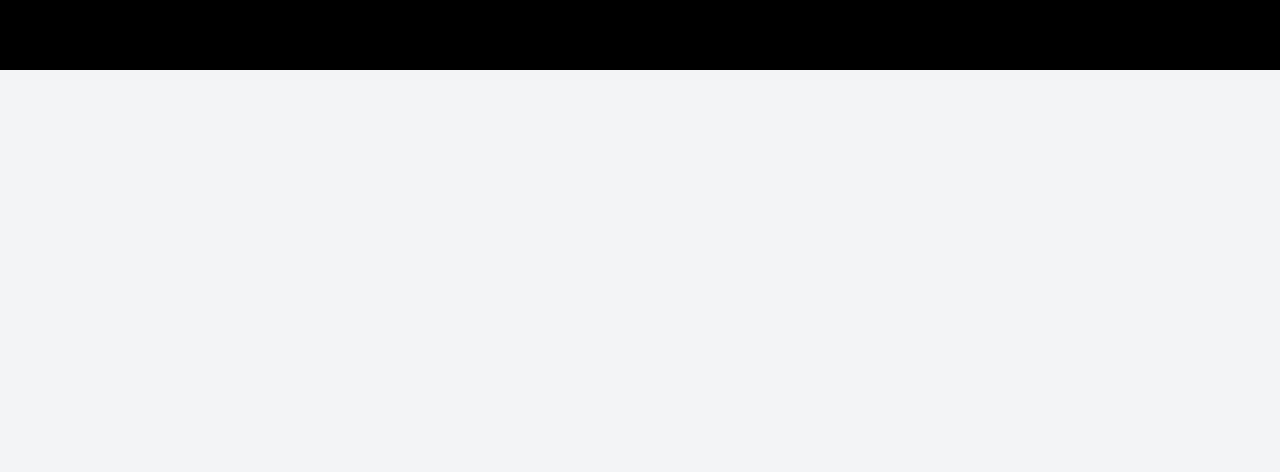
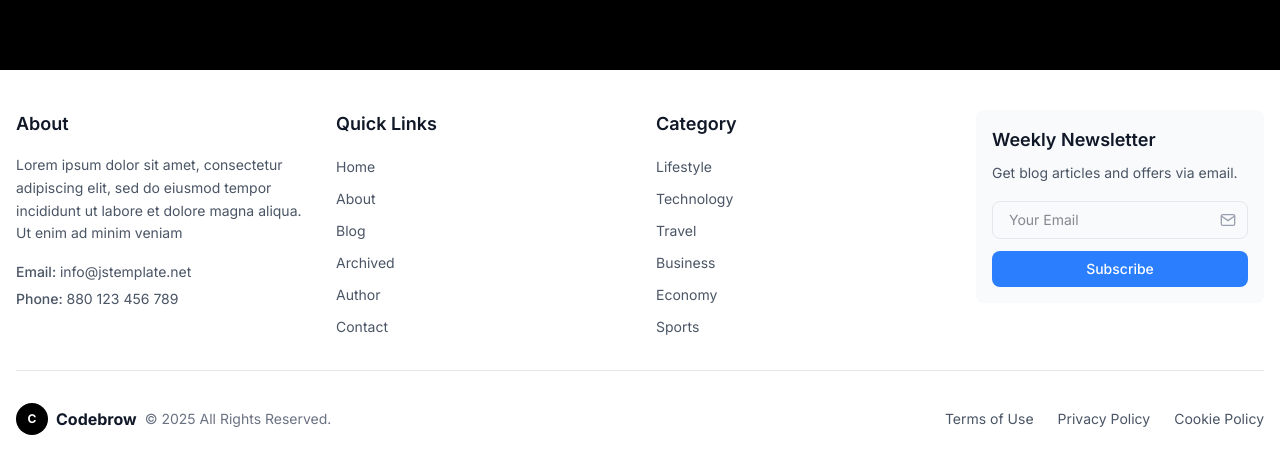
Before and after one commit to Rajender-01/Codebrow, a Next.js app: page / in a window 1280 px wide. Shown: the part 1370-1842 px from the top of the page. Before the commit the page ends 1440 px from the top, so only its background shows below. Built offline with nearby package versions, Linux system fonts and the light colour scheme.

Commit message:
Feat: created the footer section

```diff
--- a/src/app/data/data.ts
+++ b/src/app/data/data.ts
@@ -84,3 +84,48 @@ export const featuredBlogs = [
     slug: "/",
   },
 ];
+
+export const footerData = {
+  about: {
+    text: "Lorem ipsum dolor sit amet, consectetur adipiscing elit, sed do eiusmod tempor incididunt ut labore et dolore magna aliqua. Ut enim ad minim veniam",
+    email: {
+      label: "Email",
+      address: "info@jstemplate.net"
+    },
+    phone: {
+      label: "Phone",
+      number: "880 123 456 789"
+    }
+  },
+  quickLinks: [
+    { title: "Home", url: "/" },
+    { title: "About", url: "/" },
+    { title: "Blog", url: "/" },
+    { title: "Archived", url: "/" },
+    { title: "Author", url: "/" },
+    { title: "Contact", url: "/" }
+  ],
+  categories: [
+    { title: "Lifestyle", url: "/" },
+    { title: "Technology", url: "/" },
+    { title: "Travel", url: "/" },
+    { title: "Business", url: "/" },
+    { title: "Economy", url: "/" },
+    { title: "Sports", url: "/" }
+  ],
+  newsletter: {
+    title: "Weekly Newsletter",
+    description: "Get blog articles and offers via email.",
+    buttonText: "Subscribe"
+  },
+  copyrightInfo: {
+    logo: "Codebrow",
+    year: new Date().getFullYear(),
+    rightsText: "All Rights Reserved."
+  },
+  policies: [
+    { title: "Terms of Use", url: "/" },
+    { title: "Privacy Policy", url: "/" },
+    { title: "Cookie Policy", url: "/" }
+  ]
+};
--- a/src/app/layout.tsx
+++ b/src/app/layout.tsx
@@ -2,6 +2,12 @@ import "@/app/styles/globals.css";
 import Header from "@/components/layout/Header/Header";
 import NewsletterBanner from "@/components/sections/NewsletterBanner";
 import { Inter } from "next/font/google";
+import dynamic from "next/dynamic";
+import Newsletter from "@/components/sections/Newsletter";
+
+const Footer = dynamic(() => import("@/components/layout/Footer/Footer"), {
+  ssr: true
+});
 
 const inter = Inter({
   subsets: ["latin"],
@@ -29,7 +35,7 @@ export default function RootLayout({
         <Header />
         <NewsletterBanner />
         {children}
-        {/* footer */}
+        <Footer />
       </body>
     </html>
   );
--- a/src/app/types.ts
+++ b/src/app/types.ts
@@ -28,3 +28,36 @@ export interface NavigationItem {
 export interface MobileMenuProps {
   navigationData: NavigationItem[];
 }
+
+// types.ts
+export interface FooterLink {
+  title: string;
+  url: string;
+}
+
+export interface FooterData {
+  about: {
+    text: string;
+    email: {
+      label: string;
+      address: string;
+    };
+    phone: {
+      label: string;
+      number: string;
+    };
+  };
+  quickLinks: FooterLink[];
+  categories: FooterLink[];
+  newsletter: {
+    title: string;
+    description: string;
+    buttonText: string;
+  };
+  copyrightInfo: {
+    logo: string;
+    year: number;
+    rightsText: string;
+  };
+  policies: FooterLink[];
+}
--- /dev/null
+++ b/src/components/layout/Footer/Footer.tsx
@@ -0,0 +1,75 @@
+"use client"
+import FooterLinkList from './FooterLinkList';
+import FooterContactInfo from './FooterContactInfo';
+import FooterNewsletter from './FooterNewsletter';
+import { footerData } from '@/app/data/data';
+import Link from 'next/link';
+
+const Footer: React.FC = () => {
+  const { about, quickLinks, categories, newsletter, copyrightInfo, policies } = footerData;
+
+  const handleNewsletterSubmit = (e: React.FormEvent) => {
+    e.preventDefault();
+    // Handle newsletter subscription logic here
+  };
+
+  return (
+    <footer className="bg-white dark:bg-gray-900 w-full py-10 min-h-[400px] hidden md:flex">
+      <div className="container mx-auto h-full">
+        <div className="grid grid-cols-1 md:grid-cols-2 lg:grid-cols-4 gap-8 h-full">
+          <div className="min-h-[200px]">
+            <h5 className="font-semibold mb-4 text-gray-900 dark:text-white">About</h5>
+            <p className="text-sm text-gray-600 dark:text-gray-300 mb-4">{about?.text}</p>
+            <div className="space-y-1">
+              <FooterContactInfo label={about?.email?.label} value={about?.email?.address} isEmail />
+              <FooterContactInfo label={about?.phone?.label} value={about?.phone?.number} />
+            </div>
+          </div>
+
+          <div className="min-h-[200px]">
+            <FooterLinkList title="Quick Links" links={quickLinks} />
+          </div>
+
+          <div className="min-h-[200px]">
+            <FooterLinkList title="Category" links={categories} />
+          </div>
+
+          <div className="min-h-[200px]">
+            <FooterNewsletter
+              title={newsletter?.title}
+              description={newsletter?.description}
+              buttonText={newsletter?.buttonText}
+              onSubmit={handleNewsletterSubmit}
+            />
+          </div>
+        </div>
+
+        <div className="border-t border-gray-200 dark:border-gray-700 my-8"></div>
+
+        <div className="flex flex-col md:flex-row md:justify-between items-center space-y-4 md:space-y-0">
+          <div className="flex items-center">
+            <div className="mr-2 w-8 h-8 bg-black text-white rounded-full flex-center text-xs font-bold">C</div>
+            <span className="font-bold text-gray-900 dark:text-white">{copyrightInfo?.logo}</span>
+            <p className="text-sm text-gray-500 dark:text-gray-300 ml-2">
+              © {copyrightInfo?.year} {copyrightInfo?.rightsText}
+            </p>
+          </div>
+
+          <div className="flex space-x-6">
+            {policies?.map((policy, index) => (
+              <Link
+                key={`policy-${index}`}
+                href={policy?.url}
+                className="text-sm text-gray-600 dark:text-gray-300 hover:text-yellow-500 dark:hover:text-yellow-400 transition-colors"
+              >
+                {policy?.title}
+              </Link>
+            ))}
+          </div>
+        </div>
+      </div>
+    </footer>
+  );
+};
+
+export default Footer;
--- /dev/null
+++ b/src/components/layout/Footer/FooterContactInfo.tsx
@@ -0,0 +1,31 @@
+// components/FooterContactInfo.tsx
+interface ContactInfoProps {
+  label: string;
+  value: string;
+  isEmail?: boolean;
+}
+
+const FooterContactInfo: React.FC<ContactInfoProps> = ({ label, value, isEmail = false }) => {
+  return (
+    <p className="text-sm text-gray-600 dark:text-gray-300">
+      <span className="font-medium">{label}: </span>
+      {isEmail ? (
+        <a
+          href={`mailto:${value}`}
+          className="hover:text-yellow-500 dark:hover:text-yellow-400 transition-colors"
+        >
+          {value}
+        </a>
+      ) : (
+        <a
+          href={`tel:${value.replace(/\s/g, '')}`}
+          className="hover:text-yellow-500 dark:hover:text-yellow-400 transition-colors"
+        >
+          {value}
+        </a>
+      )}
+    </p>
+  );
+};
+
+export default FooterContactInfo;
--- /dev/null
+++ b/src/components/layout/Footer/FooterLinkList.tsx
@@ -0,0 +1,30 @@
+// components/FooterLinkList.tsx
+import { FooterLink } from '@/app/types';
+import Link from 'next/link';
+
+interface FooterLinkListProps {
+  title: string;
+  links: FooterLink[];
+}
+
+const FooterLinkList: React.FC<FooterLinkListProps> = ({ title, links }) => {
+  return (
+    <div>
+      <h5 className="font-semibold mb-4 text-gray-900 dark:text-white">{title}</h5>
+      <ul className="space-y-2">
+        {links.map((link, index) => (
+          <li key={`${title}-${index}`}>
+            <Link
+              href={link.url}
+              className="text-sm text-gray-600 dark:text-gray-300 hover:text-yellow-500 dark:hover:text-yellow-400 transition-colors"
+            >
+              {link.title}
+            </Link>
+          </li>
+        ))}
+      </ul>
+    </div>
+  );
+};
+
+export default FooterLinkList;
--- /dev/null
+++ b/src/components/layout/Footer/FooterNewsletter.tsx
@@ -0,0 +1,54 @@
+// components/FooterNewsletter.tsx
+import React from 'react';
+
+interface FooterNewsletterProps {
+  title: string;
+  description: string;
+  buttonText: string;
+  onSubmit: (e: React.FormEvent) => void;
+}
+
+const FooterNewsletter: React.FC<FooterNewsletterProps> = ({ title, description, buttonText, onSubmit }) => {
+  return (
+    <div className="bg-gray-50 dark:bg-gray-700 p-4 rounded-lg">
+      <h5 className="font-semibold mb-2 text-gray-900 dark:text-white">{title}</h5>
+      <p className="text-sm text-gray-600 dark:text-gray-300 mb-4">{description}</p>
+
+      <form onSubmit={onSubmit} className="space-y-3">
+        <div className="relative">
+          <input
+            type="email"
+            placeholder="Your Email"
+            className="w-full px-4 py-2 border border-gray-200 dark:border-gray-600 rounded-lg focus:outline-none focus:ring-2 focus:ring-yellow-500 dark:focus:ring-yellow-400 text-sm"
+            aria-label="Email for newsletter"
+            required
+          />
+          <span className="absolute right-3 top-1/2 transform -translate-y-1/2 text-gray-400 dark:text-gray-500">
+            <svg
+              xmlns="http://www.w3.org/2000/svg"
+              width="16"
+              height="16"
+              viewBox="0 0 24 24"
+              fill="none"
+              stroke="currentColor"
+              strokeWidth="2"
+              strokeLinecap="round"
+              strokeLinejoin="round"
+            >
+              <path d="M4 4h16c1.1 0 2 .9 2 2v12c0 1.1-.9 2-2 2H4c-1.1 0-2-.9-2-2V6c0-1.1.9-2 2-2z"></path>
+              <polyline points="22,6 12,13 2,6"></polyline>
+            </svg>
+          </span>
+        </div>
+        <button
+          type="submit"
+          className="w-full bg-blue-500 hover:bg-blue-600 text-white py-2 px-4 rounded-lg transition-colors text-sm font-medium focus:outline-none focus:ring-2 focus:ring-blue-500 focus:ring-offset-2"
+        >
+          {buttonText}
+        </button>
+      </form>
+    </div>
+  );
+};
+
+export default FooterNewsletter;
```
